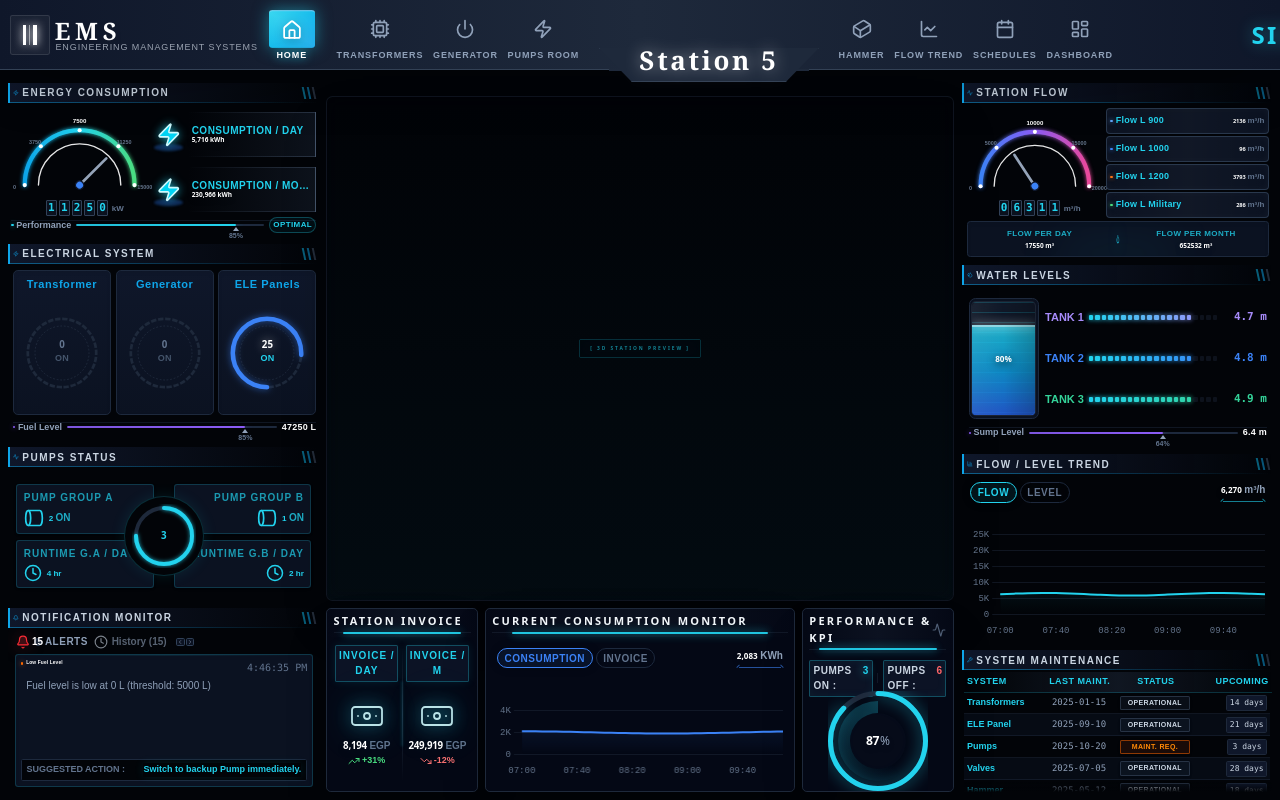
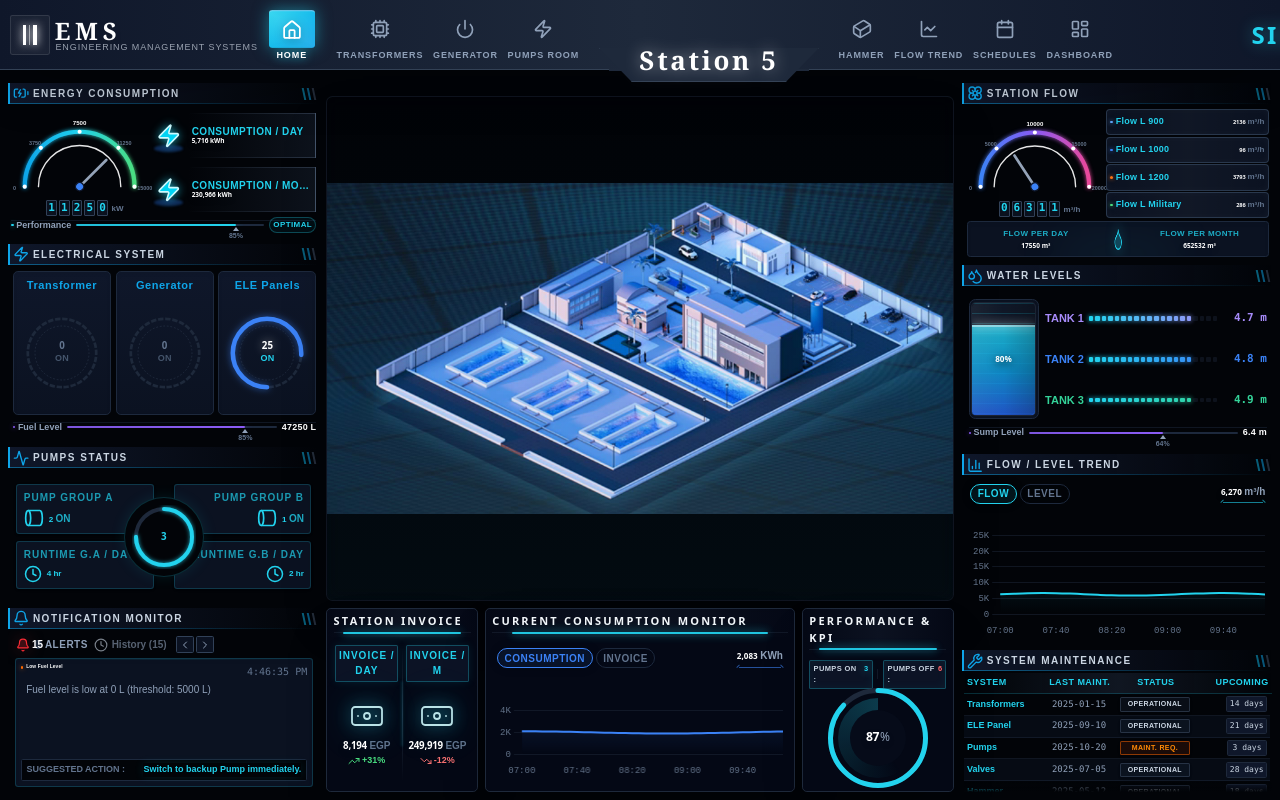
Before and after one commit to serafy0/station-dashboard, a Next.js app: page / in a window 1280 px wide. Built offline with nearby package versions, Linux system fonts and the light colour scheme.

Commit message:
Update Icons and Add Image

```diff
--- a/src/app/page.tsx
+++ b/src/app/page.tsx
@@ -2,7 +2,7 @@ import { Navbar } from "@/components/Navbar";
 import { SideTechPanel } from "@/components/SidePanel";
 import { MiddlePanel } from "@/components/MiddlePanel";
 import { RotateOverlay } from "@/components/RotateOverlay";
-import { Zap, Activity, Droplets, Bell, BarChart3, Wrench, CloudSun, Mic } from "lucide-react";
+import { Zap, Activity, Droplets, Bell, BarChart3, Wrench, CloudSun, Mic, BatteryCharging, Flower } from "lucide-react";
 import { EnergyConsumption } from "@/components/dashboard/EnergyConsumption";
 import { ElectricalSystem } from "@/components/dashboard/ElectricalSystem";
 import { PumpsStatus } from "@/components/dashboard/PumpsStatus";
@@ -27,7 +27,7 @@ export default function Home() {
           <div className="flex-1 grid grid-cols-12 gap-5 p-5 min-h-0 pt-8 relative z-10">
 
             <div className="col-span-3 flex flex-col gap-3 h-full min-h-0">
-              <SideTechPanel title="Energy Consumption" icon={Zap} className="h-[22%] shrink-0">
+              <SideTechPanel title="Energy Consumption" icon={BatteryCharging} className="h-[22%] shrink-0">
                 <EnergyConsumption />
               </SideTechPanel>
 
@@ -45,12 +45,15 @@ export default function Home() {
             <div className="col-span-6 flex flex-col gap-4 h-full relative min-h-0">
 
 
+              <div className="flex-1 bg-[#020408]/40 border border-[#1e293b]/50 rounded-2xl relative overflow-hidden flex items-center justify-center group mt-8 shadow-2xl backdrop-blur-sm min-h-0">
+                  <div className="absolute inset-0 bg-gradient-to-t from-cyan-900/10 to-transparent pointer-events-none z-10" />
 
-              <div className="flex-1 bg-[#020408]/40 border border-[#1e293b]/50 rounded-2xl relative overflow-hidden flex items-center justify-center group mt-8 shadow-2xl backdrop-blur-sm min-h-0">
-                  <div className="absolute inset-0 bg-gradient-to-t from-cyan-900/10 to-transparent pointer-events-none" />
-                  <div className="text-[#22d3ee]/60 text-xs tracking-[0.4em] font-sans font-bold border border-[#22d3ee]/20 px-6 py-3 rounded backdrop-blur-sm">
-                    [ 3D STATION PREVIEW ]
-                  </div>
+                  <img
+                    src="/station-preview.png"
+                    alt="Station Preview"
+                    className="w-full h-full object-contain"
+                  />
+
               </div>
 
               <div className="h-[26%] grid grid-cols-4 gap-4 shrink-0">
@@ -62,14 +65,14 @@ export default function Home() {
                       <CurrentConsumption />
                   </MiddlePanel>
 
-                  <MiddlePanel title="Performance & KPI" icon={<Activity size={14} />} className="col-span-1">
+                  <MiddlePanel title="Performance & KPI" className="col-span-1">
                       <StationPerformance />
                   </MiddlePanel>
                 </div>
           </div>
 
             <div className="col-span-3 flex flex-col gap-3 h-full min-h-0">
-              <SideTechPanel title="Station Flow" icon={Activity} className="h-[25%] shrink-0">
+              <SideTechPanel title="Station Flow" icon={Flower} className="h-[25%] shrink-0">
                   <StationFlow />
               </SideTechPanel>
               <SideTechPanel title="Water Levels" icon={Droplets} className="h-[26%] shrink-0">
--- a/src/components/SidePanel.tsx
+++ b/src/components/SidePanel.tsx
@@ -13,7 +13,7 @@ export function SideTechPanel({ title, icon: Icon, children, className }: SideTe
     <div className={cn("flex flex-col relative group overflow-hidden min-h-0", className)}>
 
       <div className="flex items-center gap-2 px-2 py-1.5 mb-1 relative shrink-0 bg-gradient-to-r from-[#0f172a] to-transparent border-l-2 border-[#0ea5e9]">
-        {Icon && <Icon className="w-3.5 h-3.5 text-[#0ea5e9]" />}
+        {Icon && <Icon className="w-10 h-10 text-[#0ea5e9]" />}
         <span className="text-[10px] font-bold text-slate-300 uppercase tracking-[0.15em]">
           {title}
         </span>
--- a/src/components/dashboard/NotificationMonitor.tsx
+++ b/src/components/dashboard/NotificationMonitor.tsx
@@ -91,13 +91,13 @@ export function NotificationMonitor() {
         <div className="flex items-center gap-1">
           <button
             onClick={handlePrev}
-            className="w-5 h-5 bg-[#0b1221] border border-slate-700 rounded flex items-center justify-center hover:bg-slate-800 hover:border-[#22d3ee] transition-colors group"
+            className="w-11 h-11 bg-[#0b1221] border border-slate-700 rounded flex items-center justify-center hover:bg-slate-800 hover:border-[#22d3ee] transition-colors group"
           >
             <ChevronLeft size={12} className="text-slate-400 group-hover:text-white" />
           </button>
           <button
             onClick={handleNext}
-            className="w-5 h-5 bg-[#0b1221] border border-slate-700 rounded flex items-center justify-center hover:bg-slate-800 hover:border-[#22d3ee] transition-colors group"
+            className="w-11 h-11 bg-[#0b1221] border border-slate-700 rounded flex items-center justify-center hover:bg-slate-800 hover:border-[#22d3ee] transition-colors group"
           >
              <ChevronRight size={12} className="text-slate-400 group-hover:text-white" />
           </button>
--- a/src/components/dashboard/StationFlow.tsx
+++ b/src/components/dashboard/StationFlow.tsx
@@ -89,7 +89,7 @@ export function StationFlow() {
                     style={{ transformStyle: "preserve-3d" }}
                  >
                      <Droplet
-                        className="w-6 h-6 text-[#22d3ee] fill-[#22d3ee]/20 drop-shadow-[0_0_10px_rgba(34,211,238,0.6)]"
+                        className="w-15 h-15 text-[#22d3ee] fill-[#22d3ee]/20 drop-shadow-[0_0_10px_rgba(34,211,238,0.6)]"
                         strokeWidth={1.5}
                      />
                  </motion.div>
--- a/src/components/ui/PerformanceGauge.tsx
+++ b/src/components/ui/PerformanceGauge.tsx
@@ -45,7 +45,7 @@ export function PerformanceGauge({ percentage }: { percentage: number }) {
           r={radius}
           cx={outerSize / 2}
           cy={outerSize / 2}
-          className="drop-shadow-[0_0_8px_rgba(34,211,238,0.6)] transition-all duration-1000 ease-out"
+          className="transition-all duration-1000 ease-out"
         />
       </svg>
 
--- a/src/components/ui/StatusPill.tsx
+++ b/src/components/ui/StatusPill.tsx
@@ -3,11 +3,11 @@ import { cn } from "@/lib/utils";
 export function StatusPill({ label, count, isActive }: { label: string; count: number; isActive?: boolean }) {
   return (
     <div className="flex-1 bg-[#0f172a]/80 border border-[#22d3ee]/30 py-1.5 px-2 rounded flex justify-center gap-2 shadow-[inset_0_0_10px_rgba(34,211,238,0.05)]">
-      <span className="text-[10px] font-bold text-slate-300 uppercase tracking-wider">
+      <span className="text-[7.5px] font-bold text-slate-300 uppercase tracking-wider">
         {label} :
       </span>
       <span className={cn(
-          "text-[10px] font-bold tabular-nums",
+          "text-[7.5px] font-bold tabular-nums",
           isActive ? "text-[#22d3ee] drop-shadow-[0_0_5px_rgba(34,211,238,0.8)]" : "text-red-400"
       )}>
         {count}
```
Also changed, not shown: public/station-preview.png (added).
